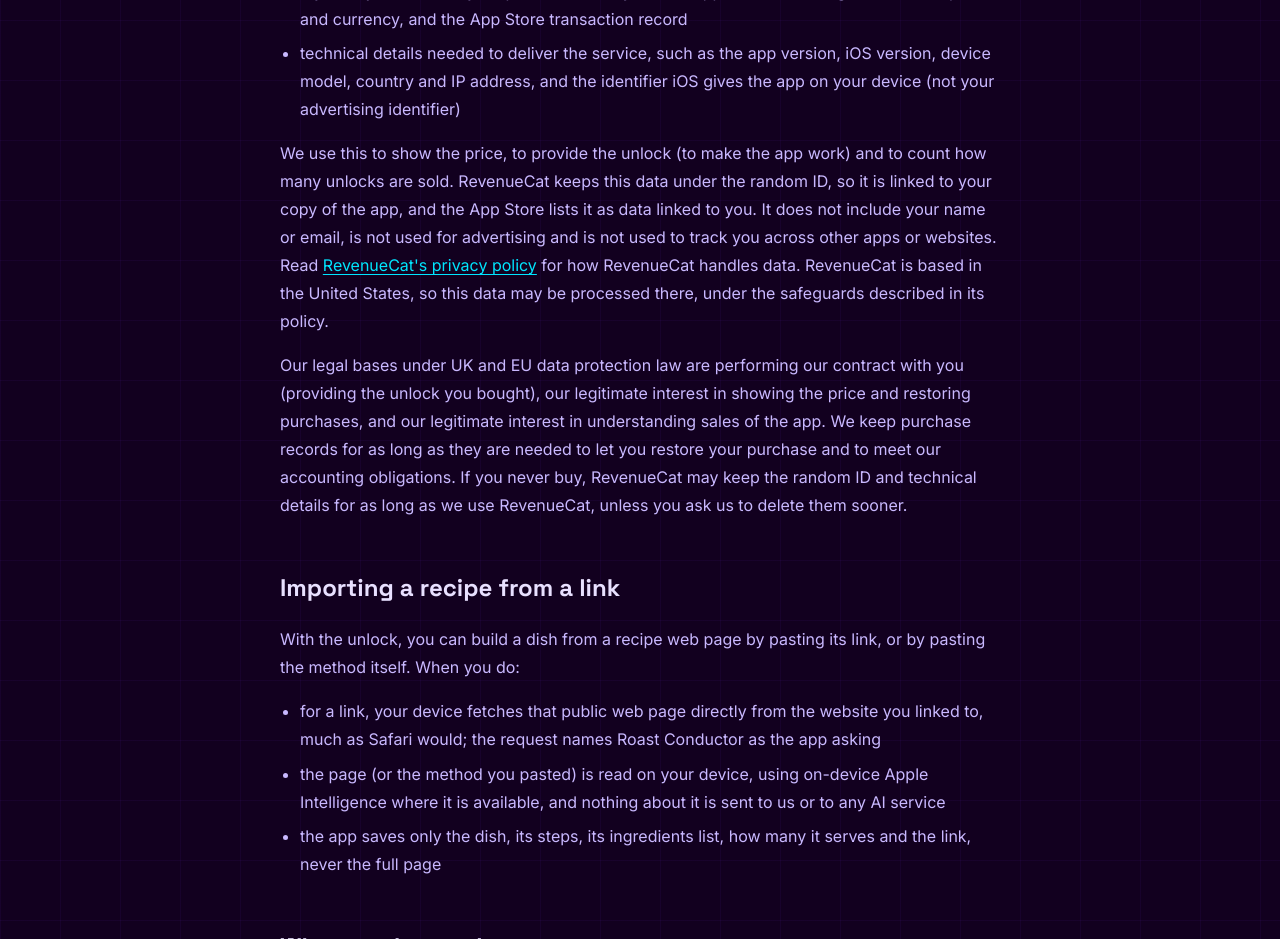
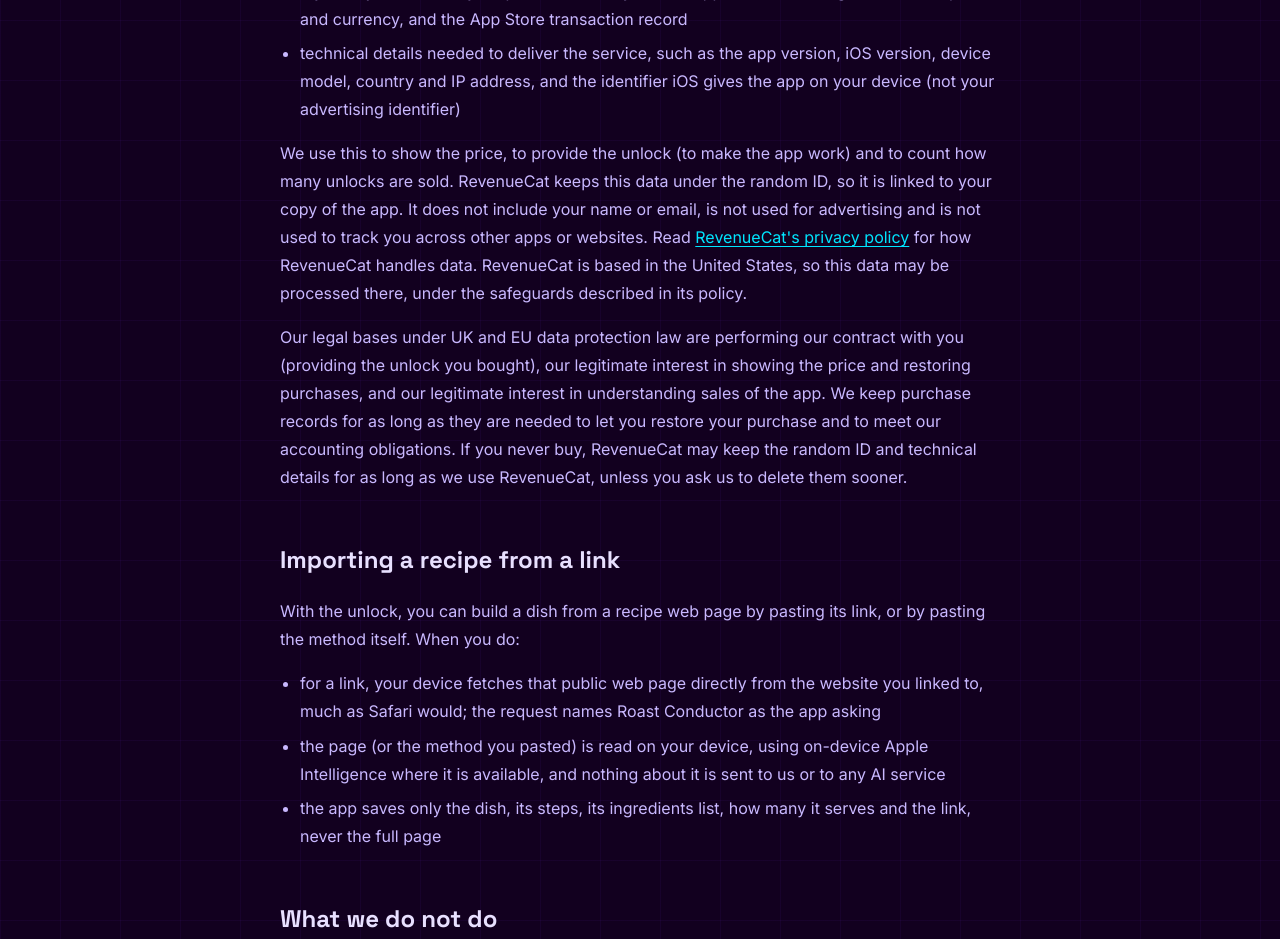
Before and after one commit to Frazzled-Productions/website, a Next.js app: page /roast-conductor/privacy in a window 1280 px wide. Shown: the part 3040-3979 px from the top of the page. Built offline with nearby package versions, Linux system fonts and the light colour scheme.

Commit message:
Roast Conductor policy: drop the App Store label claim until the label is published (review)

```diff
--- a/app/roast-conductor/privacy/page.tsx
+++ b/app/roast-conductor/privacy/page.tsx
@@ -165,9 +165,9 @@ export default function RoastConductorPrivacyPage() {
       <p>
         We use this to show the price, to provide the unlock (to make the app work)
         and to count how many unlocks are sold. RevenueCat keeps this data under the
-        random ID, so it is linked to your copy of the app, and the App Store lists it
-        as data linked to you. It does not include your name or email, is not used for
-        advertising and is not used to track you across other apps or websites.
+        random ID, so it is linked to your copy of the app. It does not include your
+        name or email, is not used for advertising and is not used to track you across
+        other apps or websites.
         Read{" "}
         <a
           href="https://www.revenuecat.com/privacy"
```
